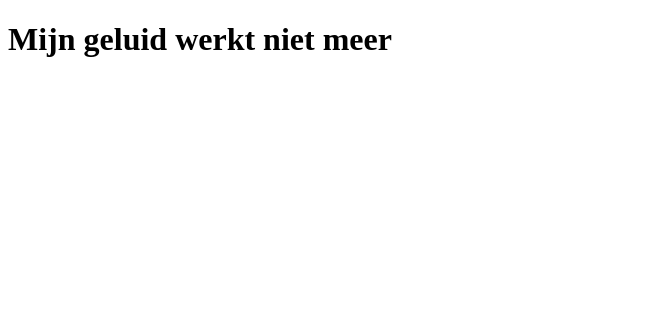
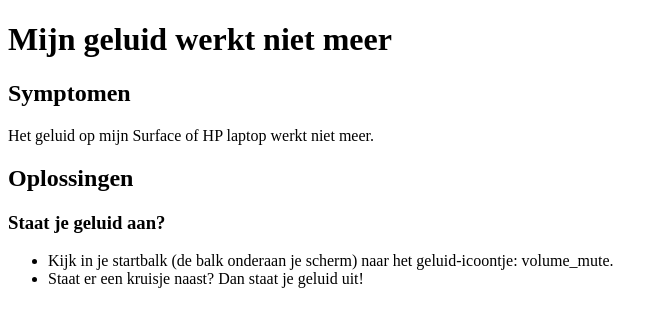
Before and after one commit to Pius-X-Antwerpen/ict-balie, a Jekyll site: the page built from _tutorials/geluid-werkt-niet.md, in a window 1280 px wide. Shown: the top 327 px of the page, without its empty margins (0-668 px from the left). Built offline with Jekyll 4.4.1, drawn with Linux system fonts in a browser that asks for light colours.

Commit message:
Update geluid-werkt-niet.md

```diff
--- a/_tutorials/geluid-werkt-niet.md
+++ b/_tutorials/geluid-werkt-niet.md
@@ -4,3 +4,14 @@ zoektermen:
 ---
 
 # Mijn geluid werkt niet meer
+
+## Symptomen
+
+Het geluid op mijn Surface of HP laptop werkt niet meer.
+
+## Oplossingen
+
+### Staat je geluid aan?
+
+ - Kijk in je startbalk (de balk onderaan je scherm) naar het geluid-icoontje: <span class="material-symbols-outlined">volume_mute</span>.
+ - Staat er een kruisje naast? Dan staat je geluid uit!
```
